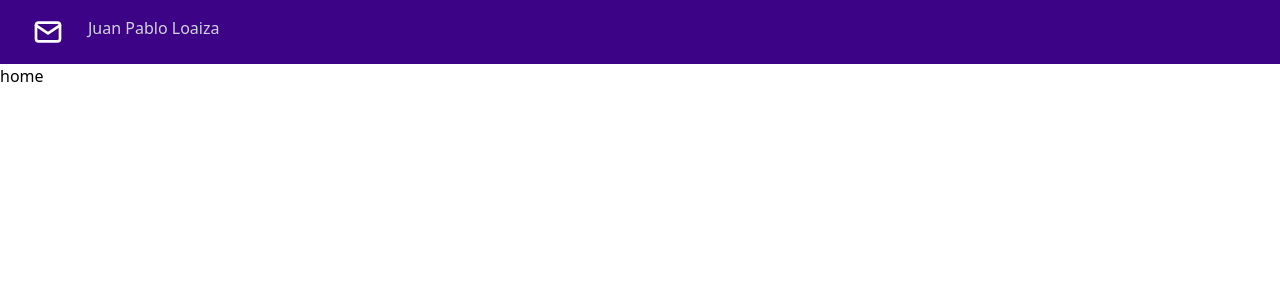
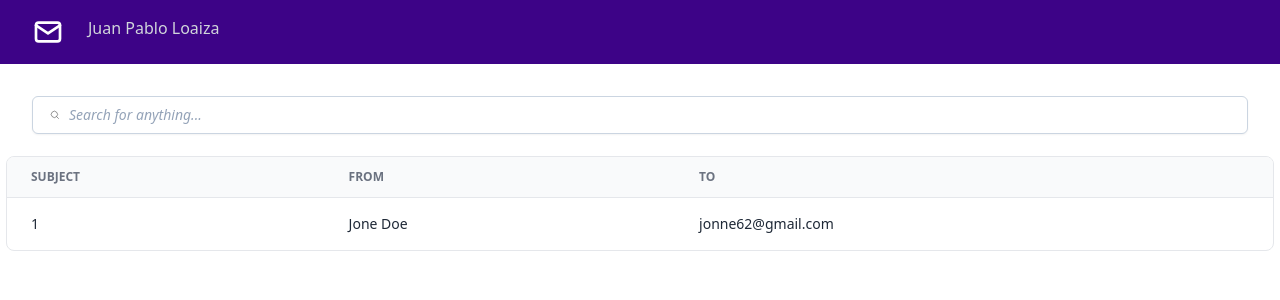
Before and after one commit to JuanPLoaizaC/mail_search, a Vue app in the folder Frontend/: page / in a window 1280 px wide. Shown: the top 300 px of the page. Built offline with nearby package versions, Linux system fonts and the light colour scheme.

Commit message:
Creating a table and an input search

```diff
--- /dev/null
+++ b/Frontend/src/components/Emails.vue
@@ -0,0 +1,61 @@
+<template>
+  <div class="grid grid-flow-row auto-rows-max pr-8 pl-8" style="margin-top: 2em">
+    <label class="relative block">
+      <span class="sr-only">Search</span>
+      <span class="absolute inset-y-0 left-0 flex items-center pl-2">
+        <svg class="h-5 w-5 fill-slate-300" viewBox="0 0 20 20"><!-- ... --></svg>
+        <svg xmlns="http://www.w3.org/2000/svg" fill="none" viewBox="0 0 24 24" strokeWidth={1.5} stroke="currentColor" className="w-6 h-6">
+          <path strokeLinecap="round" strokeLinejoin="round" d="M21 21l-5.197-5.197m0 0A7.5 7.5 0 105.196 5.196a7.5 7.5 0 0010.607 10.607z" />
+        </svg>
+      </span>
+      <input class="placeholder:italic placeholder:text-slate-400 block bg-white w-full border border-slate-300 rounded-md py-2 pl-9 pr-3 shadow-sm focus:outline-none focus:border-sky-500 focus:ring-sky-500 focus:ring-1 sm:text-sm font-sans md:italic" placeholder="Search for anything..." type="text" name="search"/>
+    </label>
+  </div>
+  <div class="flex flex-col" style="margin-top: 1em;">
+    <div class="overflow-x-auto">
+      <div class="p-1.5 w-full inline-block align-middle">
+        <div class="overflow-hidden border rounded-lg">
+          <table class="min-w-full divide-y divide-gray-200">
+            <thead class="bg-gray-50">
+              <tr>
+                <th
+                  scope="col"
+                  class="px-6 py-3 text-xs font-bold text-left text-gray-500 uppercase"
+                >
+                  Subject
+                </th>
+                <th
+                  scope="col"
+                  class="px-6 py-3 text-xs font-bold text-left text-gray-500 uppercase"
+                >
+                  From
+                </th>
+                <th
+                  scope="col"
+                  class="px-6 py-3 text-xs font-bold text-left text-gray-500 uppercase"
+                >
+                  To
+                </th>
+              </tr>
+            </thead>
+            <tbody class="divide-y divide-gray-200">
+              <tr class="hover:bg-slate-100">
+                <td
+                  class="px-6 py-4 text-sm font-medium text-gray-800 whitespace-nowrap"
+                >
+                  1
+                </td>
+                <td class="px-6 py-4 text-sm text-gray-800 whitespace-nowrap">
+                  Jone Doe
+                </td>
+                <td class="px-6 py-4 text-sm text-gray-800 whitespace-nowrap">
+                  jonne62@gmail.com
+                </td>
+              </tr>
+            </tbody>
+          </table>
+        </div>
+      </div>
+    </div>
+  </div>
+</template>
--- a/Frontend/src/components/Navbar.vue
+++ b/Frontend/src/components/Navbar.vue
@@ -29,10 +29,6 @@ import { Bars3Icon, BellIcon, XMarkIcon } from '@heroicons/vue/24/outline';
       </div>
     </div>
 
-    <DisclosurePanel class="sm:hidden">
-      <div class="space-y-1 px-2 pb-3 pt-2">
-        <DisclosureButton v-for="item in navigation" :key="item.name" as="a" :href="item.href" :class="[item.current ? 'bg-gray-900 text-white' : 'text-gray-300 hover:bg-gray-700 hover:text-white', 'block rounded-md px-3 py-2 text-base font-medium']" :aria-current="item.current ? 'page' : undefined">{{ item.name }}</DisclosureButton>
-      </div>
-    </DisclosurePanel>
+
   </Disclosure>
 </template>
--- a/Frontend/src/views/HomeView.vue
+++ b/Frontend/src/views/HomeView.vue
@@ -1,3 +1,7 @@
+<script setup>
+import Emails from '../components/Emails.vue';
+</script>
+
 <template>
-    <h1>home</h1>
+    <Emails></Emails>
 </template>
```
